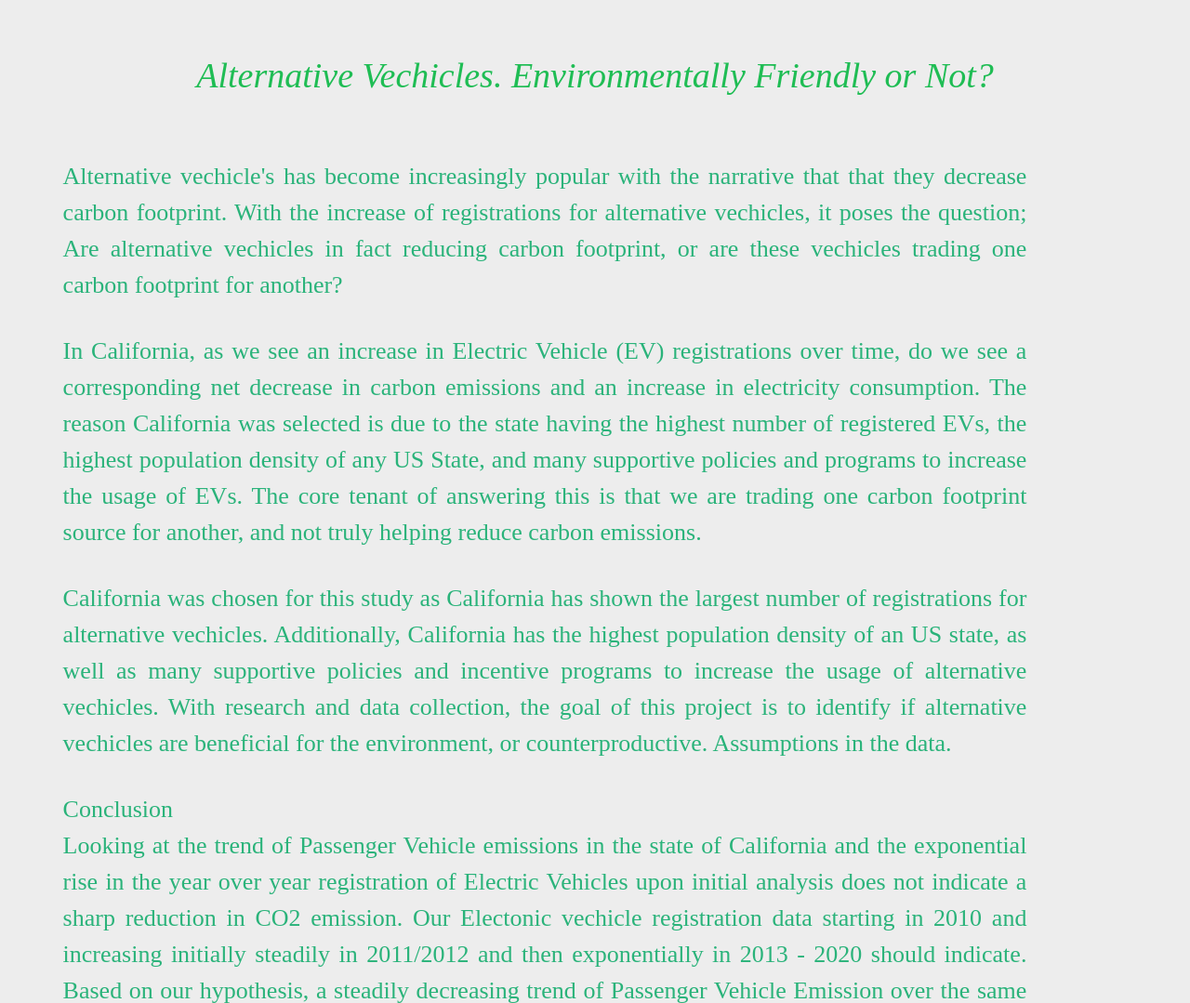
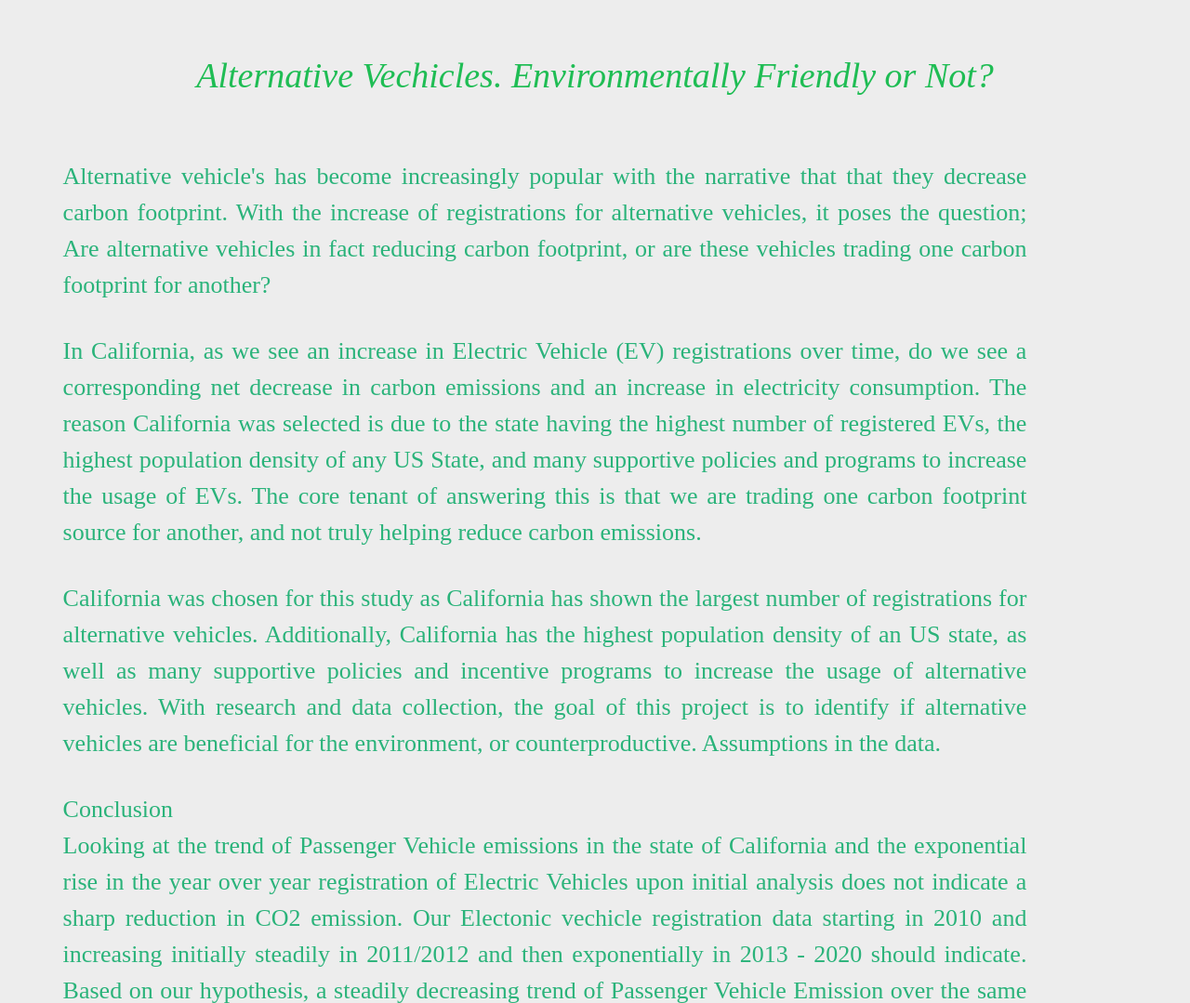
Before and after one commit to rjharris2020/Project_3, a Flask app: page / in a window 1280 px wide. Shown: the part 266-1345 px from the top of the page at 93% size. Run offline with Flask 2, Linux system fonts and the light colour scheme; some libraries are stand-ins or nearby versions.

Commit message:
spelling check

```diff
--- a/Templates/about.html
+++ b/Templates/about.html
@@ -124,7 +124,7 @@
 </head>
 <body>
     <div class ="header">
-        <a href="#" class="logo"> Are Alternative Vechicles Good?  <!--class="logo" to set style logo style-->
+        <a href="#" class="logo"> Are Alternative Vehicles Good?  <!--class="logo" to set style logo style-->
         <!-- <img src="https://fakeimg.pl/80x40/200" alt="Is EV Good"> -->
         <!-- <img src="https://picsum.photos/100/50/?random=10" alt="Are EV Good">  -->
         </a>
--- a/Templates/analysis.html
+++ b/Templates/analysis.html
@@ -115,7 +115,7 @@
 </head>
 <body>
     <div class ="header">
-        <a href="#" class="logo"> Are Alternative Vechicles Good?  <!--class="logo" to set style logo style-->
+        <a href="#" class="logo"> Are Alternative Vehicles Good?  <!--class="logo" to set style logo style-->
         <!-- <img src="https://fakeimg.pl/80x40/200" alt="Is EV Good"> -->
         </a>
 
--- a/Templates/home.html
+++ b/Templates/home.html
@@ -123,7 +123,7 @@
 </head>
 <body>
     <div class ="header">
-        <a href="#" class="logo"> Are Alternative Vechicles Good? <!--class="logo" to set style logo style-->
+        <a href="#" class="logo"> Are Alternative Vehicles Good? <!--class="logo" to set style logo style-->
         <!-- <img src="https://fakeimg.pl/80x40/200" alt="Is EV Good"> -->
         </a>
 
@@ -143,9 +143,9 @@
         <h2>Alternative Vechicles. Environmentally Friendly or Not?</h2>
         <div class="wrap">
             <div class="item pl-4 margin-bottom-2" >
-                <h4>Alternative vechicle's has become increasingly popular with the narrative that that they decrease carbon footprint.
-                    With the increase of registrations for alternative vechicles, it poses the question; Are alternative vechicles in
-                    fact reducing carbon footprint, or are these vechicles trading one carbon footprint for another?</h4>
+                <h4>Alternative vehicle's has become increasingly popular with the narrative that that they decrease carbon footprint.
+                    With the increase of registrations for alternative vehicles, it poses the question; Are alternative vehicles in
+                    fact reducing carbon footprint, or are these vehicles trading one carbon footprint for another?</h4>
                 <br>
                 <br>
                 <h4> In California, as we see an increase in Electric Vehicle (EV) registrations over time, do we see a corresponding net decrease in carbon emissions and an increase in electricity consumption. The reason California was selected is due to the state having the highest number of registered EVs, the highest population density of any US State, and many supportive policies and programs to increase the usage of EVs. The core tenant of answering this is that we are trading one carbon footprint source for another, and not truly helping reduce carbon emissions.
@@ -153,7 +153,7 @@
                 <br>
                 <br>
                 <h4>
-                    California was chosen for this study as California has shown the largest number of registrations for alternative vechicles. Additionally, California has the highest population density of an US state, as well as many supportive policies and incentive programs to increase the usage of alternative vechicles. With research and data collection, the goal of this project is to identify if alternative vechicles are beneficial for the environment, or counterproductive.
+                    California was chosen for this study as California has shown the largest number of registrations for alternative vehicles. Additionally, California has the highest population density of an US state, as well as many supportive policies and incentive programs to increase the usage of alternative vehicles. With research and data collection, the goal of this project is to identify if alternative vehicles are beneficial for the environment, or counterproductive.
                     Assumptions in the data.
                 </h4>
                 <br>
```
